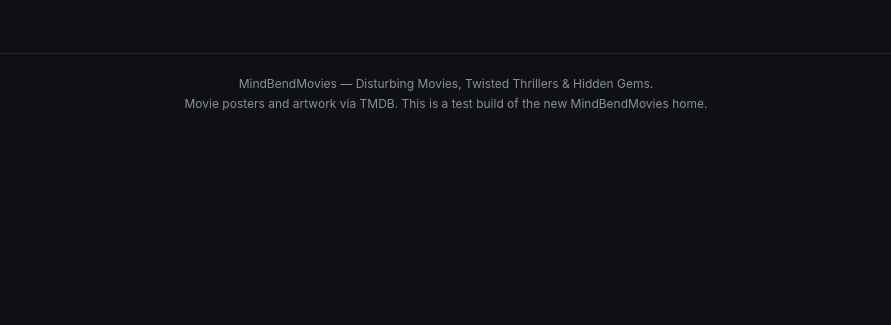
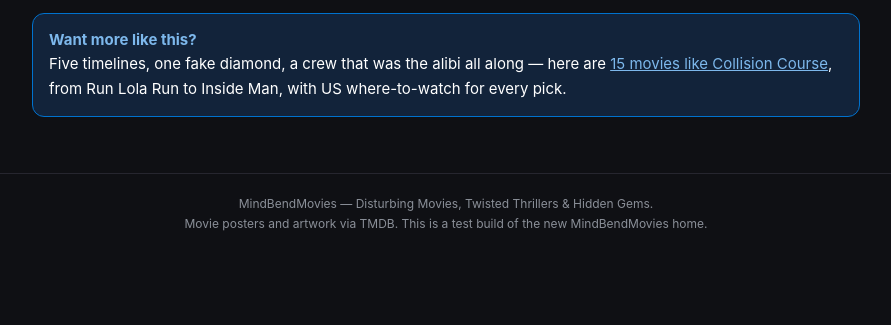
Before and after one commit to mindbendmovies/mindbendmovies-site, a plain HTML site: page collision-course-ending-explained.html in a window 1280 px wide. Shown: the part 3953-4278 px from the top of the page, without its empty margins (194-1085 px from the left). Before the commit the page ends 4157 px from the top, so only its background shows below. Drawn offline with Linux system fonts and the light colour scheme.

Commit message:
Fast-Rank #5: Movies Like Collision Course

```diff
--- a/collision-course-ending-explained.html
+++ b/collision-course-ending-explained.html
@@ -163,6 +163,8 @@ gtag('config', 'G-9XB8WR0RNL');
     <a class="card" href="movie.html?id=23168"><img loading="lazy" src="https://image.tmdb.org/t/p/w500/3NIzyXkfylsjflRKSz8Fts3lXzm.jpg" alt="The Town poster"><div class="t">The Town (2010)</div></a>
   </div>
 
+  <div class="answer"><b>Want more like this?</b><br>Five timelines, one fake diamond, a crew that was the alibi all along — here are <a href="movies-like-collision-course.html" style="color:#7db8ec;text-decoration:underline">15 movies like Collision Course</a>, from Run Lola Run to Inside Man, with US where-to-watch for every pick.</div>
+
   <div class="adbox" id="bannerSlot"></div>
   <script>
   (function () {
```
